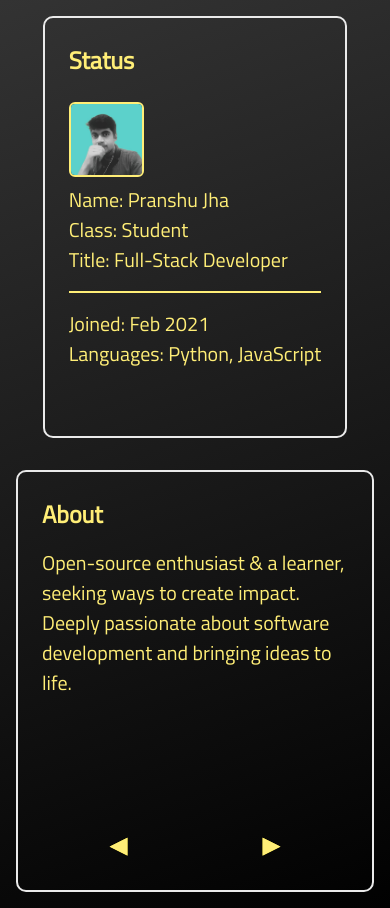
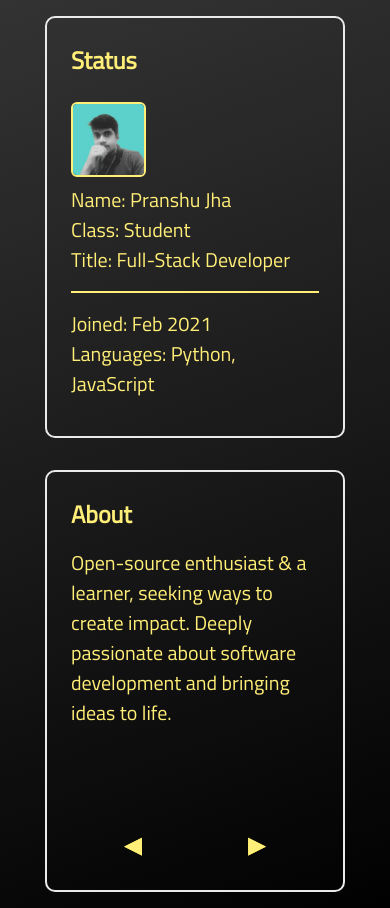
Before and after one commit to pranshuj73/game-portfolio, a Next.js app: page / in a window 390 px wide. Built offline with nearby package versions, Linux system fonts and the light colour scheme.

Commit message:
added more media queries

```diff
--- a/pages/components/Skills.tsx
+++ b/pages/components/Skills.tsx
@@ -24,7 +24,7 @@ const Skills: NextPage = () => {
   return (
     <>
       <h2>Skills</h2>
-      <div style={{display: 'flex', flexDirection: 'row', flexWrap: 'wrap', justifyContent: 'space-around', maxWidth: '300px'}}>
+      <div style={{display: 'flex', flexDirection: 'row', flexWrap: 'wrap', justifyContent: 'space-around'}}>
         <HexIcon><IoLogoPython size={iconSize} /></HexIcon>
         <HexIcon><IoLogoJavascript size={iconSize} /></HexIcon>
         <HexIcon><IoLogoReact size={iconSize} /></HexIcon>
--- a/styles/Home.module.css
+++ b/styles/Home.module.css
@@ -107,15 +107,26 @@
 }
 
 
-@media (max-width: 600px) {
+@media (max-width: 768px) and (min-width: 550px) {
   .grid {
     width: 100%;
     flex-direction: column;
     align-items: center;
   }
   .card {
-    max-width: 100%;
-    min-width: 300px;
+    max-width: 400px;
+    min-width: 400px;
     min-height: 50vh;
   }
 }
+
+@media (max-width: 550px) {
+  .grid {
+    width: 100%;
+    flex-direction: column;
+    align-items: center;
+  }
+  .card {
+    min-height: 50vh;
+  }
+}
```
